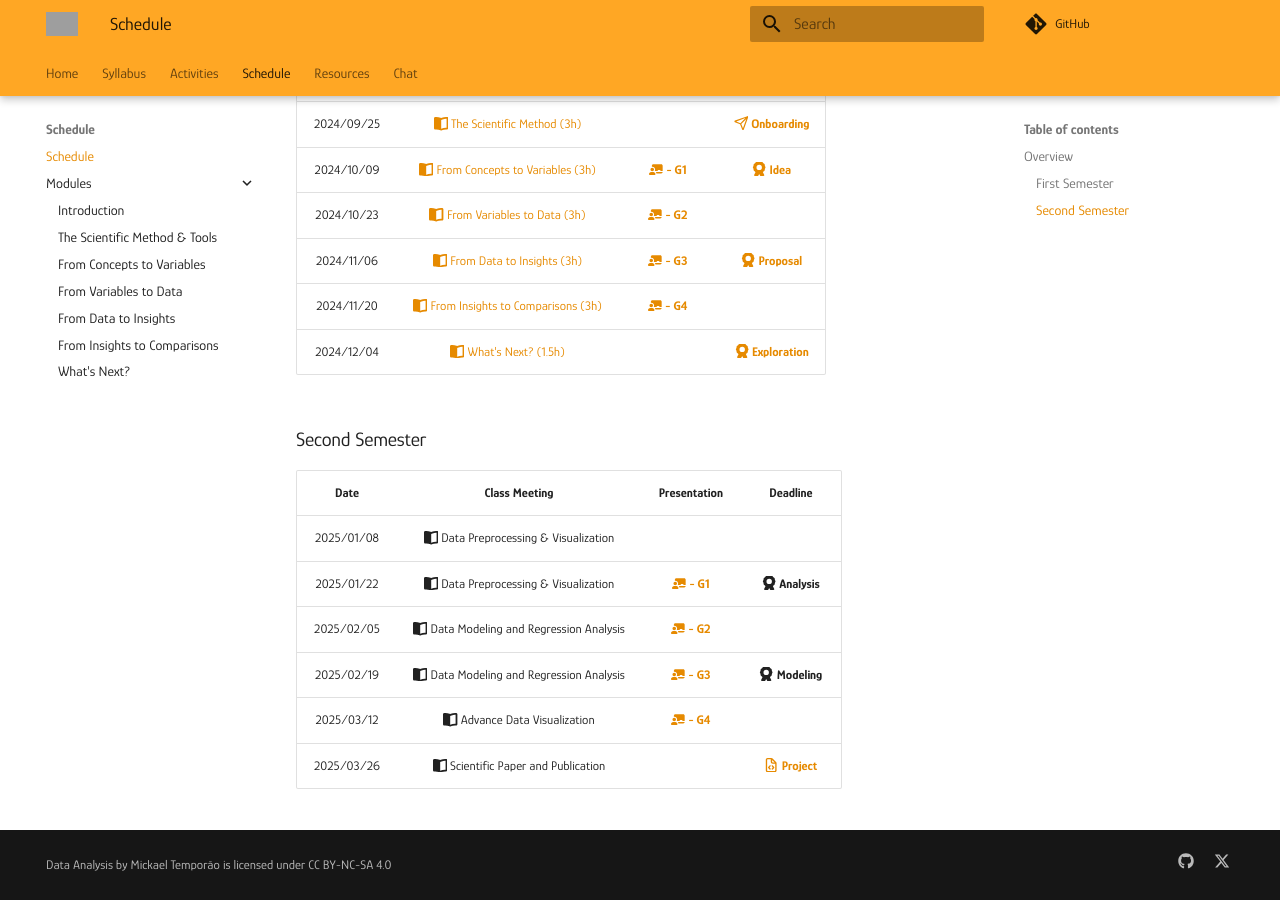
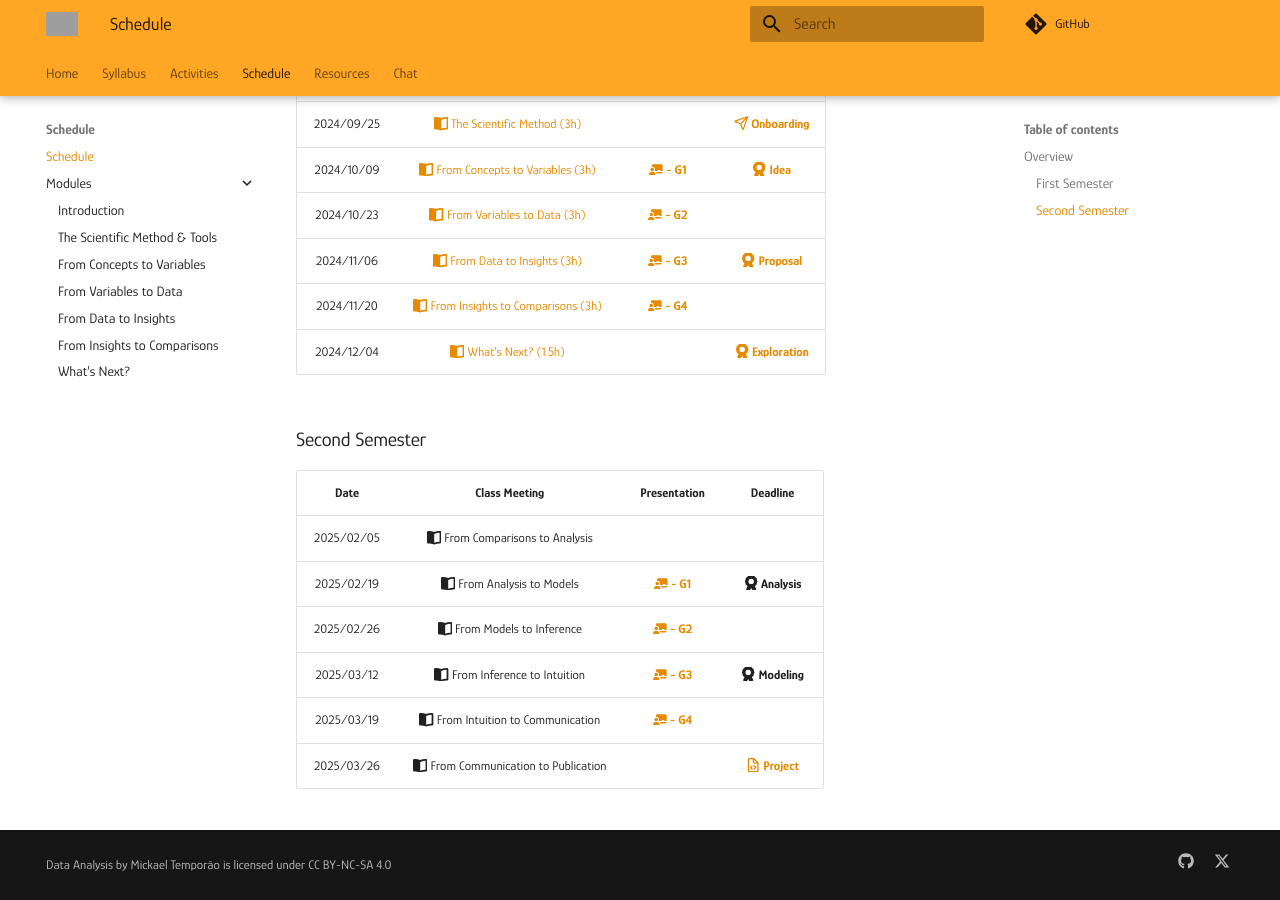
Before and after one commit to mickaeltemporao/data-analysis, an MkDocs documentation site: the page built from docs/schedule.md, in a window 1280 px wide and 900 px high, scrolled down 650 px. Built offline with MkDocs 1.6.1 and Material for MkDocs 9.7.7, drawn with Linux system fonts in a browser that asks for light colours; comment, search, counter and statistics services are not loaded; grey boxes are pictures that could not be loaded.

Commit message:
schedule update

```diff
--- a/docs/schedule.md
+++ b/docs/schedule.md
@@ -19,28 +19,30 @@ This schedule is an approximation, subject to change due needs of the students i
 ### First Semester
 
 | Date       | Class Meeting | Presentation                                                               | Deadline |
-| :-:        |:-:                                                                                             | :-:                                                                        | :-:      |
+| :-:        |:-:            | :-:                                                                        | :-:      |
 | 2024/09/12 | [:fontawesome-solid-book-open: Introduction (1.5h)](modules/introduction.md)                |                                                                            |          |
-| 2024/09/25 | [:fontawesome-solid-book-open: The Scientific Method (3h)](modules/science.md)                |                                                                            | [**:fontawesome-regular-paper-plane: Onboarding**](resources/onboarding.md) |
-| 2024/10/09 | [:fontawesome-solid-book-open: From Concepts to Variables (3h)](modules/variables.md)   |[**:fontawesome-solid-chalkboard-user: - G1**](activities/participation.md) | [**:fontawesome-solid-award: Idea**](https://colab.research.google.com/github/mickaeltemporao/data-analysis/blob/main/materials/assignment-1.ipynb)     |
-| 2024/10/23 | [:fontawesome-solid-book-open: From Variables to Data (3h)](modules/data.md)       |[**:fontawesome-solid-chalkboard-user: - G2**](activities/participation.md) | |
-| 2024/11/06 | [:fontawesome-solid-book-open: From Data to Insights (3h)](/modules/exploration-1.md)    |[**:fontawesome-solid-chalkboard-user: - G3**](activities/participation.md) | [**:fontawesome-solid-award: Proposal**](https://colab.research.google.com/github/mickaeltemporao/data-analysis/blob/main/materials/assignment-2.ipynb)     |
+| 2024/09/25 | [:fontawesome-solid-book-open: The Scientific Method (3h)](modules/science.md)              |                                                                            | [**:fontawesome-regular-paper-plane: Onboarding**](resources/onboarding.md) |
+| 2024/10/09 | [:fontawesome-solid-book-open: From Concepts to Variables (3h)](modules/variables.md)       |[**:fontawesome-solid-chalkboard-user: - G1**](activities/participation.md) | [**:fontawesome-solid-award: Idea**](https://colab.research.google.com/github/mickaeltemporao/data-analysis/blob/main/materials/assignment-1.ipynb)     |
+| 2024/10/23 | [:fontawesome-solid-book-open: From Variables to Data (3h)](modules/data.md)                |[**:fontawesome-solid-chalkboard-user: - G2**](activities/participation.md) | |
+| 2024/11/06 | [:fontawesome-solid-book-open: From Data to Insights (3h)](/modules/exploration-1.md)       |[**:fontawesome-solid-chalkboard-user: - G3**](activities/participation.md) | [**:fontawesome-solid-award: Proposal**](https://colab.research.google.com/github/mickaeltemporao/data-analysis/blob/main/materials/assignment-2.ipynb)     |
 | 2024/11/20 | [:fontawesome-solid-book-open: From Insights to Comparisons (3h)](modules/exploration-2.md) |[**:fontawesome-solid-chalkboard-user: - G4**](activities/participation.md) | |
 | 2024/12/04 | [:fontawesome-solid-book-open: What's Next? (1.5h)](modules/next.md)                        |                                                                            | [**:fontawesome-solid-award: Exploration**](https://colab.research.google.com/github/mickaeltemporao/data-analysis/blob/main/materials/assignment-3.ipynb) |
-
-<!-- | 2024/10/09 | [:fontawesome-solid-book-open: From Concepts to Variables (3h)](modules/concepts-variables.md)   |[**:fontawesome-solid-chalkboard-user: - G1**](activities/participation.md) | [**:fontawesome-solid-award: Idea**](https://colab.research.google.com/github/mickaeltemporao/data-analysis/blob/main/materials/assignment-1.ipynb)     | -->
 
 ### Second Semester
 
 | Date       | Class Meeting | Presentation                                                               | Deadline |
-| :-:        | :-: | :-:                                                                        | :-:      |
-| 2025/01/08 | :fontawesome-solid-book-open: Data Preprocessing & Visualization |                                                                            |          |
-| 2025/01/22 | :fontawesome-solid-book-open: Data Preprocessing & Visualization |[**:fontawesome-solid-chalkboard-user: - G1**](activities/participation.md) | **:fontawesome-solid-award: Analysis**     |
-| 2025/02/05 | :fontawesome-solid-book-open: Data Modeling and Regression Analysis |[**:fontawesome-solid-chalkboard-user: - G2**](activities/participation.md) | |
-| 2025/02/19 | :fontawesome-solid-book-open: Data Modeling and Regression Analysis |[**:fontawesome-solid-chalkboard-user: - G3**](activities/participation.md) | **:fontawesome-solid-award: Modeling** |
-| 2025/03/12 | :fontawesome-solid-book-open: Advance Data Visualization |[**:fontawesome-solid-chalkboard-user: - G4**](activities/participation.md) | |
-| 2025/03/26 | :fontawesome-solid-book-open: Scientific Paper and Publication |                                                                            | [**:fontawesome-regular-file-code: Project**](activities/project.md)|
+| :-:        | :-:           | :-:                                                                        | :-:      |
+| 2025/02/05 | :fontawesome-solid-book-open: From Comparisons to Analysis       |                                                                            |          |
+| 2025/02/19 | :fontawesome-solid-book-open: From Analysis to Models |[**:fontawesome-solid-chalkboard-user: - G1**](activities/participation.md) | **:fontawesome-solid-award: Analysis**     |
+| 2025/02/26 | :fontawesome-solid-book-open: From Models to Inference           |[**:fontawesome-solid-chalkboard-user: - G2**](activities/participation.md) | |
+| 2025/03/12 | :fontawesome-solid-book-open: From Inference to Intuition |[**:fontawesome-solid-chalkboard-user: - G3**](activities/participation.md) | **:fontawesome-solid-award: Modeling** |
+| 2025/03/19 | :fontawesome-solid-book-open: From Intuition to Communication |[**:fontawesome-solid-chalkboard-user: - G4**](activities/participation.md) | |
+| 2025/03/26 | :fontawesome-solid-book-open: From Communication to Publication      |                                                                            | [**:fontawesome-regular-file-code: Project**](activities/project.md)|
 
+<!-- From Comparisons to Patterns -->
+<!-- From Comparisons to Trends -->
+<!--  From Data to Summaries -->
+<!--  From Concepts to Variables -->
 
 <!-- | Date       | Module                             | Class                                                      | Presentation                                                                   | Deadline                                  | -->
 <!-- | :-:        | :-:                                | :-:                                                        | :-:                                                                            | :-:                                       | -->
@@ -64,11 +66,3 @@ This schedule is an approximation, subject to change due needs of the students i
 <!-- [](modules/exploration-2.md)  -->
 <!-- [](modules/exploration-4.md)  -->
 <!-- [](modules/exploration-5.md)  -->
-
-<!-- - Introduction                        -->
-<!-- - La méthode scientifique             -->
-<!-- - L'inférence descriptive             -->
-<!-- - La collecte de donnés               -->
-<!-- - L'inférence causale 1               -->
-<!-- - Les biais                           -->
-<!-- - La mesure                           -->
```
